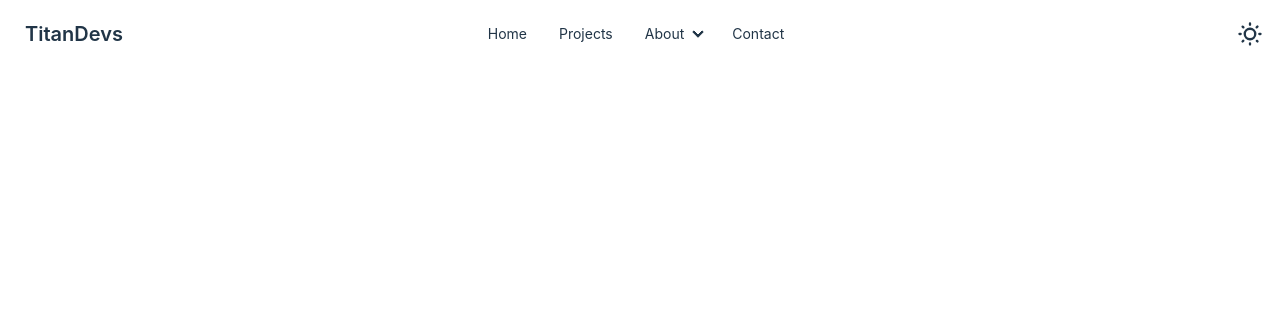
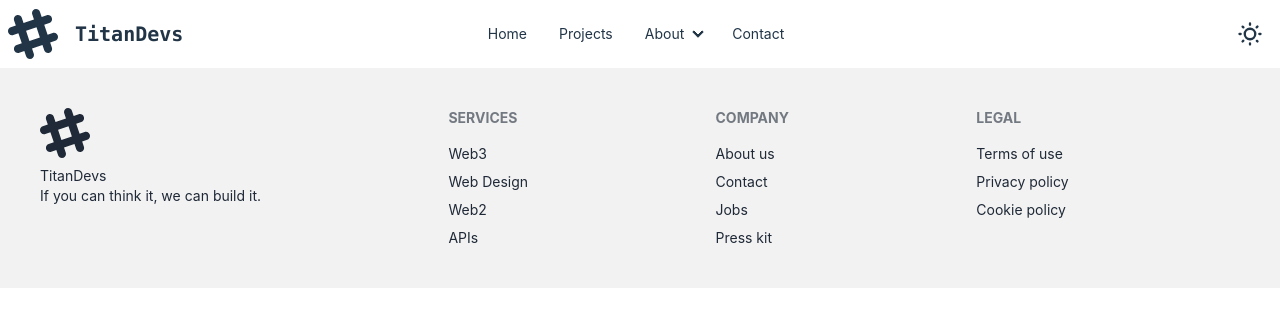
Before and after one commit to calebomondi/titandevs, a React (Vite) app: page / in a window 1280 px wide. Shown: the top 326 px of the page. Built offline with nearby package versions, Linux system fonts and the light colour scheme.

Commit message:
Added the footer

```diff
--- a/src/components/footer/footer.tsx
+++ b/src/components/footer/footer.tsx
@@ -3,7 +3,46 @@
 export default function Footer() {
   return (
     <>
-
+        <footer className="footer bg-base-200 text-base-content p-10">
+            <aside>
+                <svg
+                width="50"
+                height="50"
+                viewBox="0 0 24 24"
+                xmlns="http://www.w3.org/2000/svg"
+                fillRule="evenodd"
+                clipRule="evenodd"
+                className="fill-current">
+                <path
+                    d="M22.672 15.226l-2.432.811.841 2.515c.33 1.019-.209 2.127-1.23 2.456-1.15.325-2.148-.321-2.463-1.226l-.84-2.518-5.013 1.677.84 2.517c.391 1.203-.434 2.542-1.831 2.542-.88 0-1.601-.564-1.86-1.314l-.842-2.516-2.431.809c-1.135.328-2.145-.317-2.463-1.229-.329-1.018.211-2.127 1.231-2.456l2.432-.809-1.621-4.823-2.432.808c-1.355.384-2.558-.59-2.558-1.839 0-.817.509-1.582 1.327-1.846l2.433-.809-.842-2.515c-.33-1.02.211-2.129 1.232-2.458 1.02-.329 2.13.209 2.461 1.229l.842 2.515 5.011-1.677-.839-2.517c-.403-1.238.484-2.553 1.843-2.553.819 0 1.585.509 1.85 1.326l.841 2.517 2.431-.81c1.02-.33 2.131.211 2.461 1.229.332 1.018-.21 2.126-1.23 2.456l-2.433.809 1.622 4.823 2.433-.809c1.242-.401 2.557.484 2.557 1.838 0 .819-.51 1.583-1.328 1.847m-8.992-6.428l-5.01 1.675 1.619 4.828 5.011-1.674-1.62-4.829z"></path>
+                </svg>
+                <p>
+                TitanDevs
+                <br />
+                    If you can think it, we can build it.
+                </p>
+            </aside>
+            <nav>
+                <h6 className="footer-title">Services</h6>
+                <a className="link link-hover">Web3</a>
+                <a className="link link-hover">Web Design</a>
+                <a className="link link-hover">Web2</a>
+                <a className="link link-hover">APIs</a>
+            </nav>
+            <nav>
+                <h6 className="footer-title">Company</h6>
+                <a className="link link-hover">About us</a>
+                <a className="link link-hover">Contact</a>
+                <a className="link link-hover">Jobs</a>
+                <a className="link link-hover">Press kit</a>
+            </nav>
+            <nav>
+                <h6 className="footer-title">Legal</h6>
+                <a className="link link-hover">Terms of use</a>
+                <a className="link link-hover">Privacy policy</a>
+                <a className="link link-hover">Cookie policy</a>
+            </nav>
+            </footer>
     </>
   )
 }
--- a/src/components/header/header.tsx
+++ b/src/components/header/header.tsx
@@ -37,7 +37,18 @@
                     <li><a>Contact</a></li>
                 </ul>
                 </div>
-                <a className="btn btn-ghost text-xl">TitanDevs</a>
+                <svg
+                width="50"
+                height="50"
+                viewBox="0 0 24 24"
+                xmlns="http://www.w3.org/2000/svg"
+                fillRule="evenodd"
+                clipRule="evenodd"
+                className="fill-current">
+                <path
+                    d="M22.672 15.226l-2.432.811.841 2.515c.33 1.019-.209 2.127-1.23 2.456-1.15.325-2.148-.321-2.463-1.226l-.84-2.518-5.013 1.677.84 2.517c.391 1.203-.434 2.542-1.831 2.542-.88 0-1.601-.564-1.86-1.314l-.842-2.516-2.431.809c-1.135.328-2.145-.317-2.463-1.229-.329-1.018.211-2.127 1.231-2.456l2.432-.809-1.621-4.823-2.432.808c-1.355.384-2.558-.59-2.558-1.839 0-.817.509-1.582 1.327-1.846l2.433-.809-.842-2.515c-.33-1.02.211-2.129 1.232-2.458 1.02-.329 2.13.209 2.461 1.229l.842 2.515 5.011-1.677-.839-2.517c-.403-1.238.484-2.553 1.843-2.553.819 0 1.585.509 1.85 1.326l.841 2.517 2.431-.81c1.02-.33 2.131.211 2.461 1.229.332 1.018-.21 2.126-1.23 2.456l-2.433.809 1.622 4.823 2.433-.809c1.242-.401 2.557.484 2.557 1.838 0 .819-.51 1.583-1.328 1.847m-8.992-6.428l-5.01 1.675 1.619 4.828 5.011-1.674-1.62-4.829z"></path>
+                </svg>
+                <a className="btn btn-ghost text-xl font-mono">TitanDevs</a>
             </div>
             <div className="navbar-center hidden lg:flex">
                 <ul className="menu menu-horizontal px-1">
```
